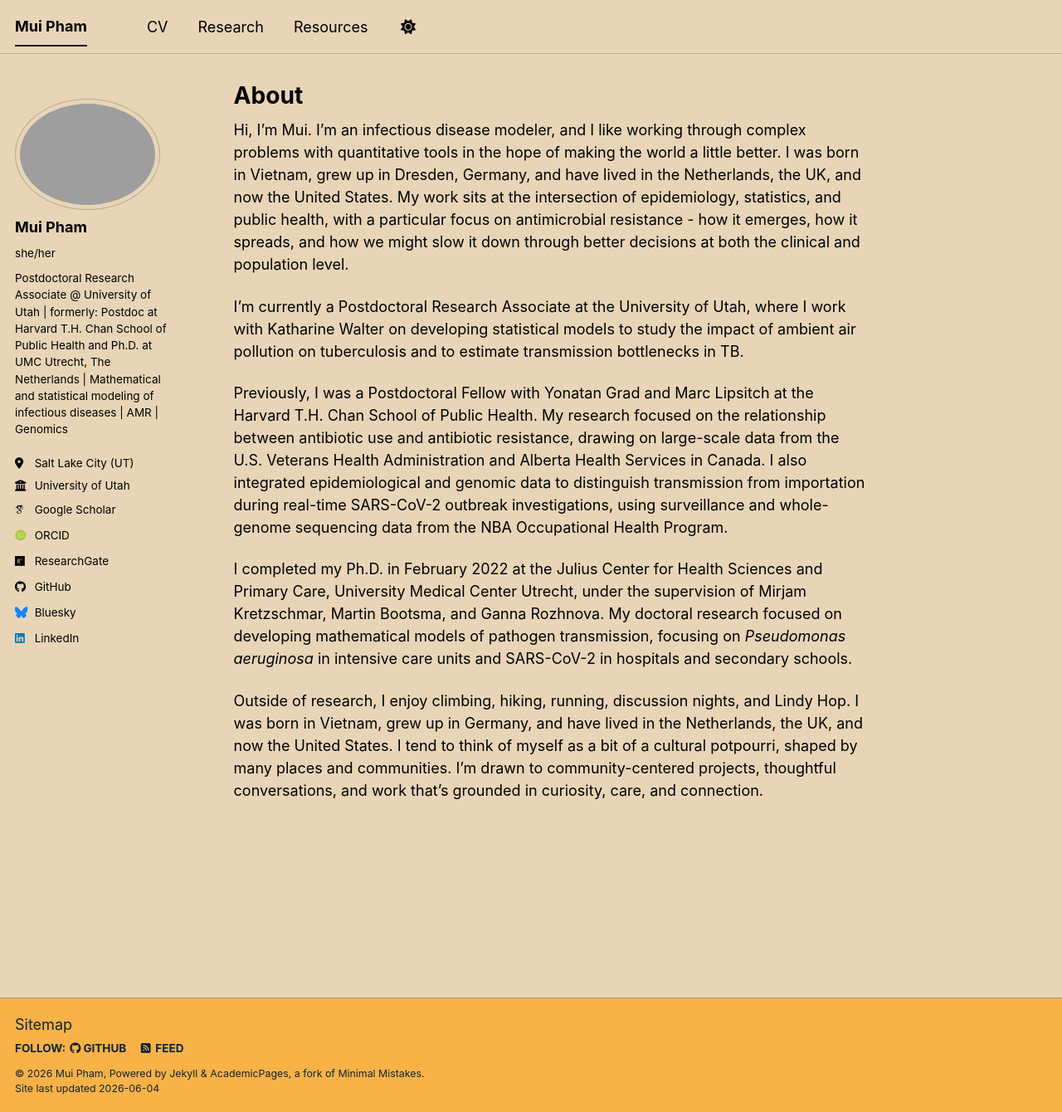
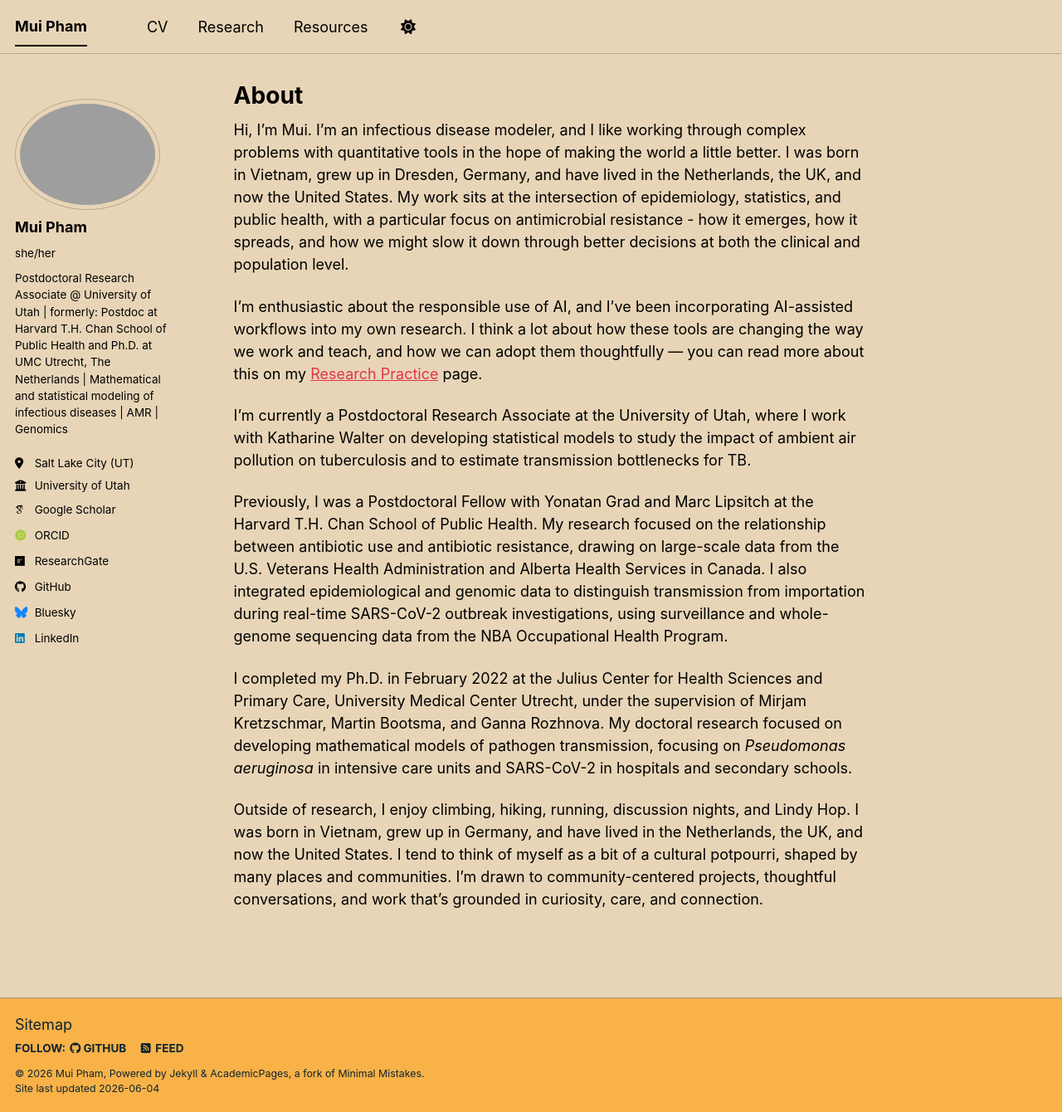
Before and after one commit to tm-pham/tm-pham.github.io, a Jekyll site: the page built from _pages/about.md, in a window 1280 px wide and 1340 px high. Shown: the whole window at 83% size. Built offline with Jekyll 4.4.1, drawn with Linux system fonts in a browser that asks for light colours; some web fonts are replaced; a script bundle is joined from its source files by our own code; library files that are not in the unit come from our copies.

Commit message:
docs: update about page to include emphasis on responsible AI use and incorporate AI-assisted workflows in research

```diff
--- a/_pages/about.md
+++ b/_pages/about.md
@@ -9,7 +9,9 @@ redirect_from:
 
 Hi, I'm Mui. I’m an infectious disease modeler, and I like working through complex problems with quantitative tools in the hope of making the world a little better. I was born in Vietnam, grew up in Dresden, Germany, and have lived in the Netherlands, the UK, and now the United States. My work sits at the intersection of epidemiology, statistics, and public health, with a particular focus on antimicrobial resistance - how it emerges, how it spreads, and how we might slow it down through better decisions at both the clinical and population level.
 
-I’m currently a Postdoctoral Research Associate at the University of Utah, where I work with Katharine Walter on developing statistical models to study the impact of ambient air pollution on tuberculosis and to estimate transmission bottlenecks in TB.
+I’m enthusiastic about the responsible use of AI, and I’ve been incorporating AI-assisted workflows into my own research. I think a lot about how these tools are changing the way we work and teach, and how we can adopt them thoughtfully — you can read more about this on my [Research Practice](/resources/research-practice/) page.
+
+I’m currently a Postdoctoral Research Associate at the University of Utah, where I work with Katharine Walter on developing statistical models to study the impact of ambient air pollution on tuberculosis and to estimate transmission bottlenecks for TB.
 
 Previously, I was a Postdoctoral Fellow with Yonatan Grad and Marc Lipsitch at the Harvard T.H. Chan School of Public Health. My research focused on the relationship between antibiotic use and antibiotic resistance, drawing on large-scale data from the U.S. Veterans Health Administration and Alberta Health Services in Canada. I also integrated epidemiological and genomic data to distinguish transmission from importation during real-time SARS-CoV-2 outbreak investigations, using surveillance and whole-genome sequencing data from the NBA Occupational Health Program.
 
```
